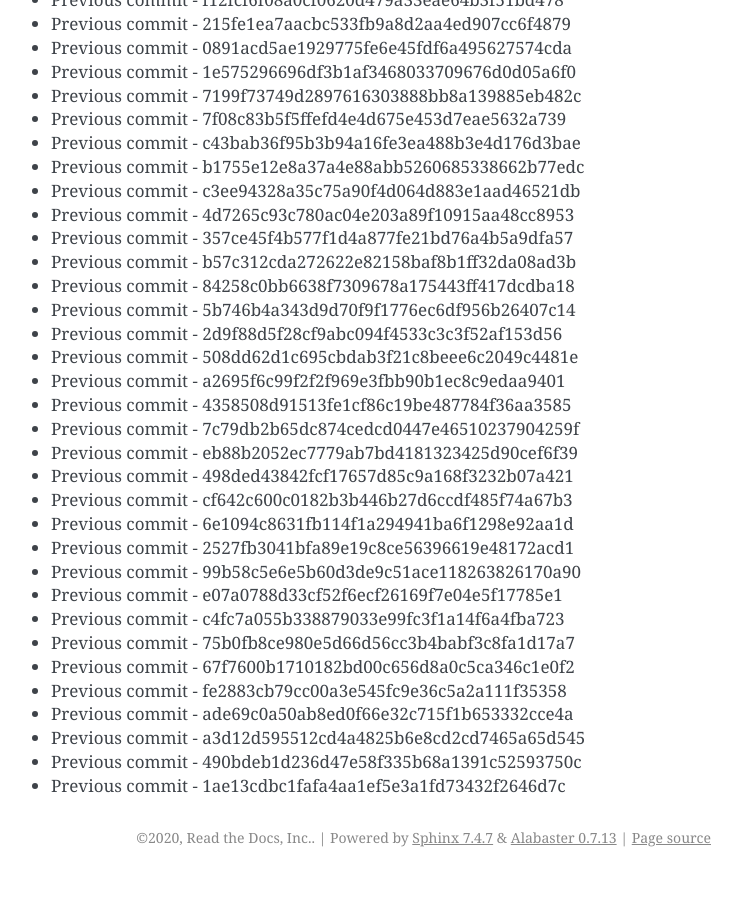
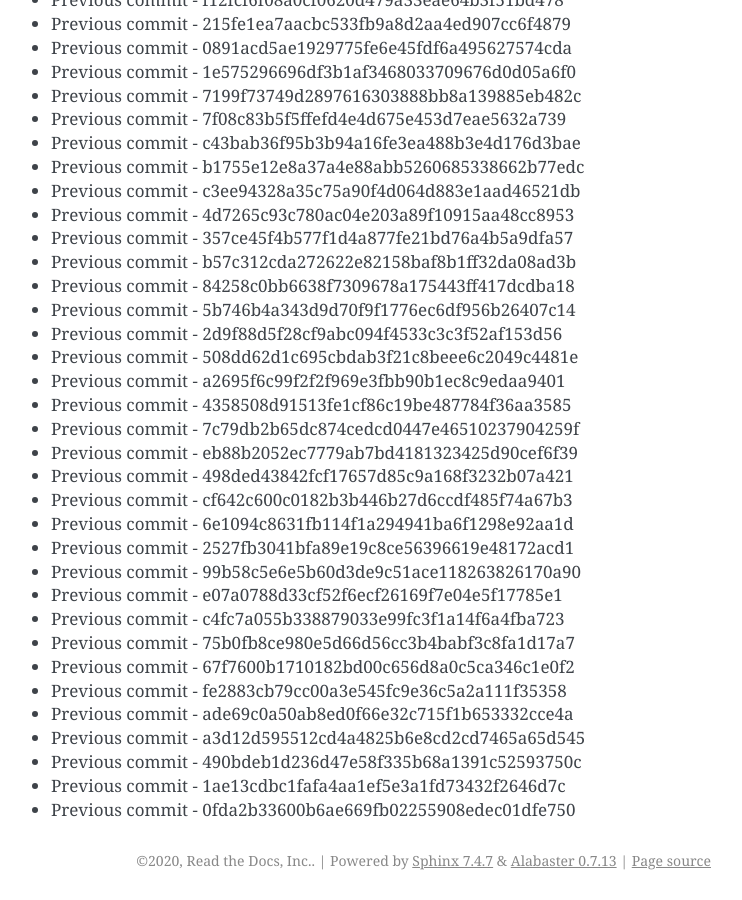
Before and after one commit to readthedocs/rtd-git-stresstest, a Sphinx documentation site: the page built from docs/updates.rst, in a window 1280 px wide and 900 px high, scrolled down 88180 px. Shown: the whole window, without its empty margins (399-1141 px from the left). Built offline with Sphinx 7.4.7, drawn with Linux system fonts in a browser that asks for light colours; before the commit the page ends 89057 px from its top, so only the background shows below that.

Commit message:
Generating commit from previous: 0fda2b33600b6ae669fb02255908edec01dfe750

```diff
--- a/docs/updates.rst
+++ b/docs/updates.rst
@@ -3737,3 +3737,4 @@ It can be tested for any performance characteristics.
 * Previous commit - a3d12d595512cd4a4825b6e8cd2cd7465a65d545
 * Previous commit - 490bdeb1d236d47e58f335b68a1391c52593750c
 * Previous commit - 1ae13cdbc1fafa4aa1ef5e3a1fd73432f2646d7c
+* Previous commit - 0fda2b33600b6ae669fb02255908edec01dfe750
```
